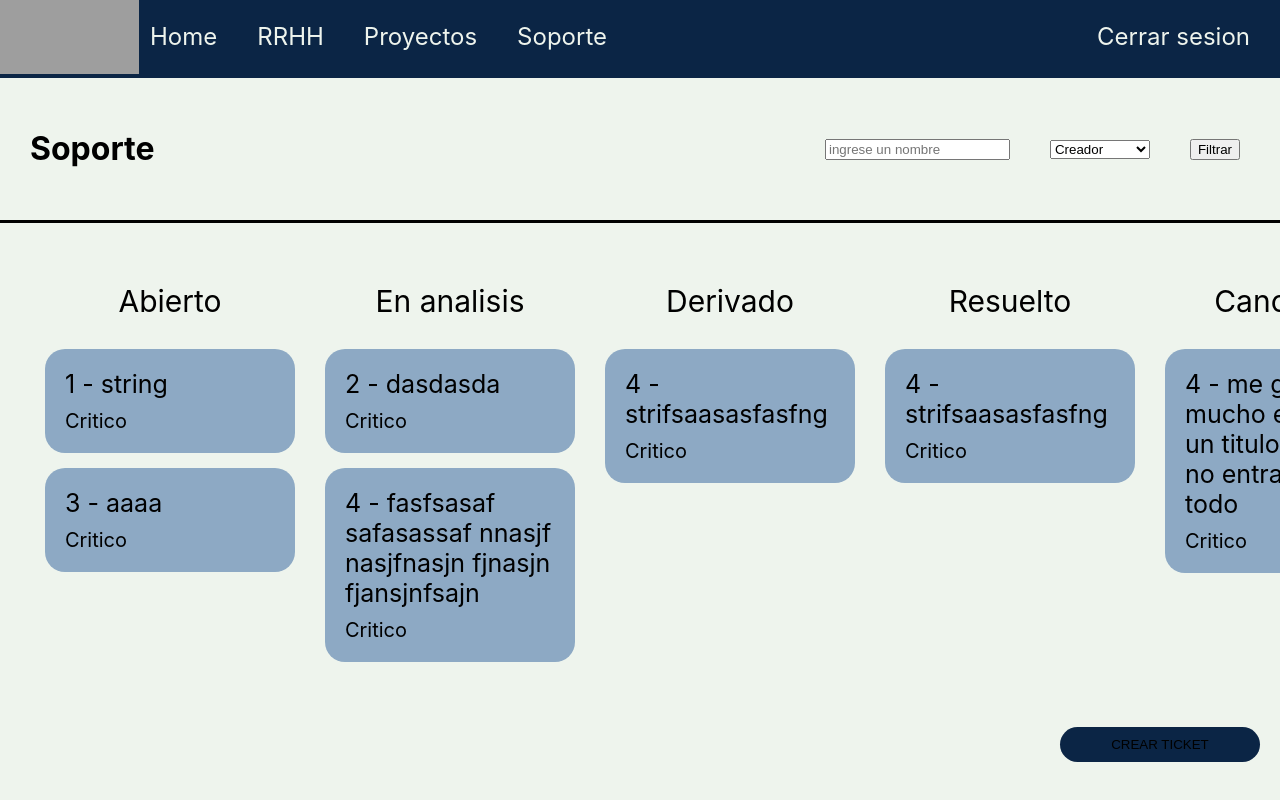
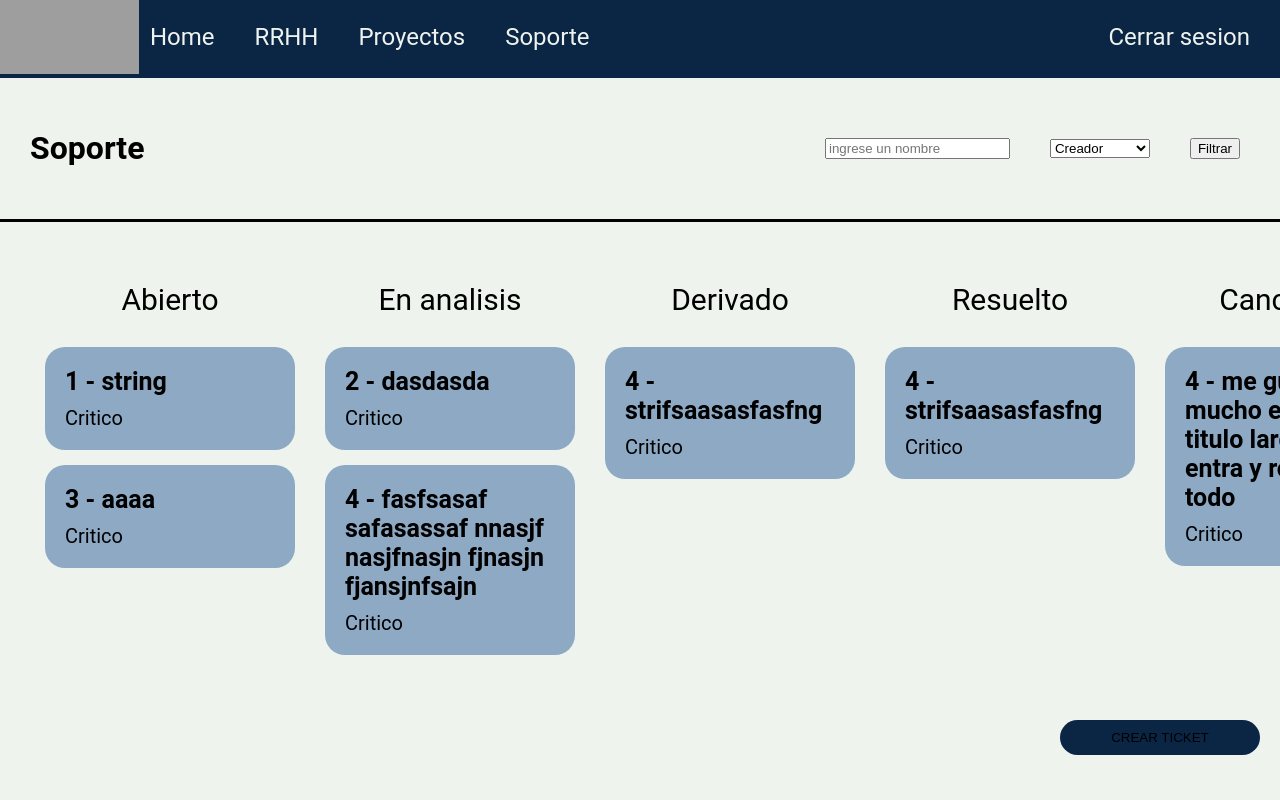
Before and after one commit to BrunoPasca/tribu_2_2022_2c, a Next.js app: page /moduloSoporte/soporte in a window 1280 px wide. Shown: the top 800 px of the page. Built offline with nearby package versions, Linux system fonts and the light colour scheme; grey boxes are pictures that could not be loaded.

Commit message:
roboto en soporte

```diff
--- a/styles/header.module.css
+++ b/styles/header.module.css
@@ -3,6 +3,8 @@
   color: #EEF4ED;
   display: flex;
   justify-content: space-between;
+  font-family: 'Roboto', sans-serif;
+
 }
 
 .headerIzq {
--- a/styles/soporte.module.css
+++ b/styles/soporte.module.css
@@ -4,6 +4,8 @@
 .container {
   background-color: #EEF4ED;
   height: 100vh;
+  font-family: 'Roboto', sans-serif;
+
   }
 
 
@@ -13,6 +15,8 @@
     justify-content: space-between;
     margin: 30px;
     font-size: 30px;
+
+
   }
 
   .titulos div p{
--- a/styles/ticket.module.css
+++ b/styles/ticket.module.css
@@ -1,9 +1,11 @@
 /*------VISUALIZACION DEL TICKET------*/
+
 .header{
     background-color: #0B2545;
     color: #EEF4ED;
     display: flex;
     justify-content: space-between;
+
   }
 
   .headerIzq{
@@ -25,6 +27,7 @@
   background-color: #134074;
     width: 100vw;
     height: 100vh;
+
   }
 
   .view div{
@@ -82,6 +85,8 @@
     background-color: #8DA9C4;
     padding: 30px;
     border-radius: 20px;
+    font-family: 'Roboto', sans-serif;
+
   }
 
   .ticketView{
@@ -124,6 +129,7 @@
   .tituloCard{
     font-size: 25px;
     margin-bottom: 10px;
+    font-weight: bold;
   }
 
   .severidadCard{
@@ -144,4 +150,6 @@
   width: 500px;
   padding: 20px;
   border-radius: 20px;
+  font-family: 'Roboto', sans-serif;
+
 }
```
